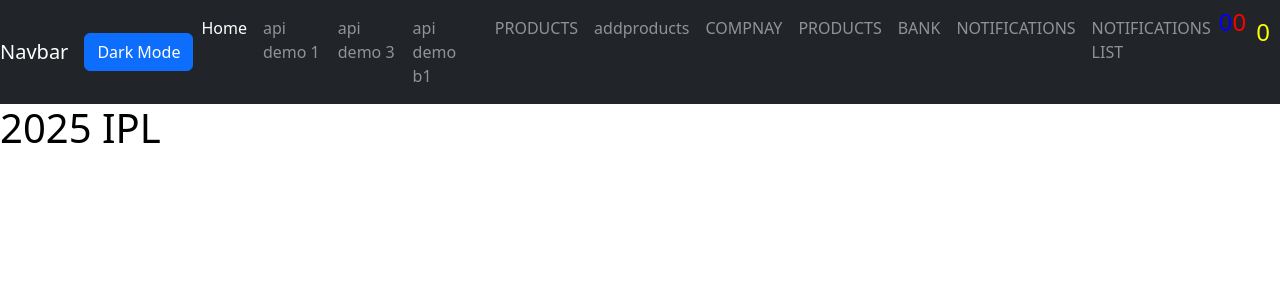
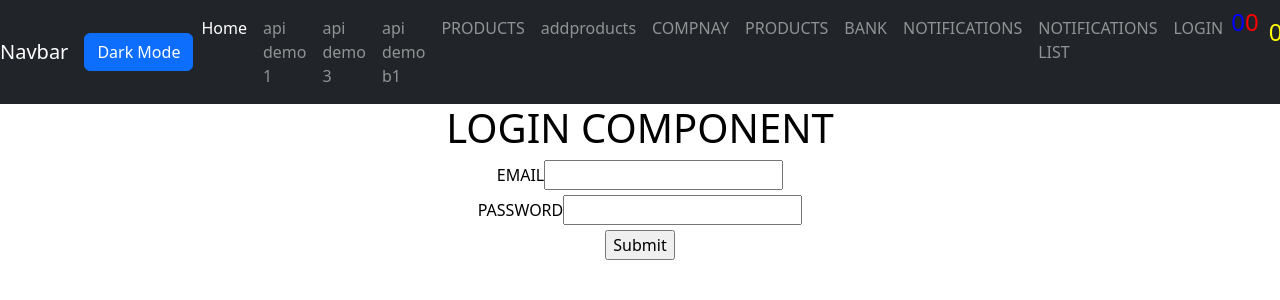
Before and after one commit to samirvithlani/2025-mern-evn, a React (Vite) app: page / in a window 1280 px wide. Shown: the top 300 px of the page. Built offline with nearby package versions, Linux system fonts and the light colour scheme.

Commit message:
protected routes

```diff
--- a/package.json
+++ b/package.json
@@ -19,7 +19,8 @@
     "react-hook-form": "^7.56.0",
     "react-redux": "^9.2.0",
     "react-router-dom": "^7.5.0",
-    "react-toastify": "^11.0.5"
+    "react-toastify": "^11.0.5",
+    "redux-persist": "^6.0.0"
   },
   "devDependencies": {
     "@types/react": "^18.2.66",
--- a/src/App.jsx
+++ b/src/App.jsx
@@ -47,6 +47,8 @@
 import { BankComponent } from "./components/BankComponent";
 import { Notifications } from "./components/Notifications";
 import { NotificationList } from "./components/NotificationList";
+import { Login } from "./Login";
+import ProtectedRoutes from "./hooks/ProtecteRoutes";
 
 function App() {
   const appFun = () => {
@@ -73,6 +75,9 @@
         <Navabar></Navabar>
 
         <Routes>
+
+          <Route element = {<ProtectedRoutes/>}>
+
           <Route path="/" element={<IPL />}></Route>
           <Route path="/students" element={<Students />}></Route>
           <Route path="/usestatedemo" element={<UseStateDemo />}></Route>
@@ -99,6 +104,10 @@
           <Route path="/bank" element = {<BankComponent/>}></Route>
           <Route path="/notifications" element = {<Notifications/>}></Route>
           <Route path="/notificationList" element = {<NotificationList/>}></Route>
+          </Route>
+
+
+          <Route path="/login" element = {<Login/>}></Route>
           {/* <Route path='/*' element ={<h1>404</h1>}></Route> */}
           <Route path="/*" element={<Error404 />}></Route>
         </Routes>
--- /dev/null
+++ b/src/Login.jsx
@@ -0,0 +1,36 @@
+import axios from 'axios'
+import React from 'react'
+import { useForm } from 'react-hook-form'
+import { useDispatch } from 'react-redux'
+import { toast } from 'react-toastify'
+import { addIdToStore } from './redux/AuthSlice'
+
+export const Login = () => {
+    const {register,handleSubmit}=useForm()
+    const dispatch = useDispatch()
+    const submitHandler = async(data)=>{
+        const res = await axios.post("https://node5.onrender.com/user/login",data)
+        if(res.status==200){
+            toast.success("login success....")
+            dispatch(addIdToStore(res.data.data._id))
+        }
+    }
+  return (
+    <div style={{textAlign:"center"}}>
+        <h1>LOGIN COMPONENT</h1>
+        <form onSubmit={handleSubmit(submitHandler)}>
+            <div>
+                <label>EMAIL</label>
+                <input type='text' {...register("email")}></input>
+            </div>
+            <div>
+                <label>PASSWORD</label>
+                <input type='text' {...register("password")}></input>
+            </div>
+            <div>
+                <input type='submit'></input>
+            </div>
+        </form>
+    </div>
+  )
+}
--- a/src/components/ApiDemo2.jsx
+++ b/src/components/ApiDemo2.jsx
@@ -17,6 +17,7 @@
   const { res, loader, refetch } = useFetchApi(
     "https://node5.onrender.com/user/user"
   ); //[]
+  console.log(res)
   const deleteUser = async (id) => {
     const res = await axios.delete(
       "https://node5.onrender.com/user/user/" + id
@@ -62,12 +63,13 @@
             <th>EMAIL</th>
             <th>AGE</th>
             <th>STATUS</th>
+            <th>PASSWORD</th>
 
             <th>ACTION</th>
           </tr>
         </thead>
         <tbody>
-          {res?.data?.data?.map((user) => {
+          {res?.map((user) => {
             return (
               <tr>
                 <td>{user._id}</td>
@@ -94,6 +96,9 @@
                     DETAIL
                   </button>
                   <Link to={`/updateuser/${user._id}`} className="btn btn-warning">UPDATE</Link>
+                </td>
+                <td>
+                  {user.password}
                 </td>
 
               </tr>
--- a/src/components/Navabar.jsx
+++ b/src/components/Navabar.jsx
@@ -149,6 +149,11 @@
               NOTIFICATIONS LIST
               </Link>
             </li>
+            <li class="nav-item">
+              <Link class="nav-link" to="/login">
+              LOGIN
+              </Link>
+            </li>
 
             <li class="nav-item">
               <h4 style={{color:"blue"}}>{cartState.length}</h4>
--- /dev/null
+++ b/src/hooks/ProtecteRoutes.jsx
@@ -0,0 +1,38 @@
+import { useEffect, useState } from "react"
+import { useSelector } from "react-redux"
+import { Outlet } from "react-router-dom"
+import { Login } from "../Login"
+
+const useAuth = ()=>{
+
+    const [auth, setauth] = useState({isLoggedin:false,role:""})
+    const [loading, setloading] = useState(true)
+
+    const authState = useSelector((state)=>state.auth)
+
+    useEffect(() => {
+
+        if(authState.id){
+            setauth({isLoggedin:true,role:""})
+        }
+        setloading(false)
+
+    }, [])
+
+    return {...auth,loading} // {auth,loading}
+
+}
+
+const ProtectedRoutes = ()=>{
+
+
+    const auth = useAuth() //{auth:{},loading...}
+    if(auth.loading){
+        return <h1>Loading....</h1>
+    }
+
+    return auth.isLoggedin? <Outlet></Outlet> : <Login/>
+
+}
+
+export default ProtectedRoutes
--- a/src/main.jsx
+++ b/src/main.jsx
@@ -3,13 +3,18 @@
 import App from "./App.jsx";
 import { BrowserRouter } from "react-router-dom";
 import { Provider } from "react-redux";
-import { store } from "./store.jsx";
+
+
+import { PersistGate } from "redux-persist/integration/react";
+import { persistor, store } from "./store.jsx";
 //import './index.css'
 
 ReactDOM.createRoot(document.getElementById("root")).render(
   <Provider store={store}>
+    <PersistGate loading={null} persistor={persistor}>
     <BrowserRouter>
       <App />
     </BrowserRouter>
+    </PersistGate>
   </Provider>
 );
--- /dev/null
+++ b/src/redux/AuthSlice.jsx
@@ -0,0 +1,16 @@
+import { createSlice } from "@reduxjs/toolkit";
+
+const authSlice = createSlice({
+    name:"auth",
+    initialState:{
+        id:undefined
+    },
+    reducers:{
+        addIdToStore:(state,action)=>{
+            state.id = action.payload
+        }
+    }
+})
+
+export const {addIdToStore}=authSlice.actions
+export default authSlice.reducer
--- a/src/store.jsx
+++ b/src/store.jsx
@@ -1,14 +1,58 @@
+// import { configureStore } from "@reduxjs/toolkit";
+// import cartReducer from "./redux/cartSlice"
+// import bankReducer from "./redux/bankSlice"
+import contentReducer from "./redux/ContentSlice"
+import notificationreducer from "./redux/NotificationSlice"
+
+// export const store  = configureStore({
+//     reducer:{
+//         cart:cartReducer,
+//         bank:bankReducer,
+//         content:contentReducer,
+//         notification:notificationreducer
+//     }
+// })
+
+
 import { configureStore } from "@reduxjs/toolkit";
 import cartReducer from "./redux/cartSlice"
 import bankReducer from "./redux/bankSlice"
-import contentReducer from "./redux/ContentSlice"
-import notificationreducer from "./redux/NotificationSlice"
 
-export const store  = configureStore({
-    reducer:{
-        cart:cartReducer,
-        bank:bankReducer,
-        content:contentReducer,
-        notification:notificationreducer
-    }
+import { combineReducers } from "@reduxjs/toolkit";
+import storage from "redux-persist/lib/storage"
+import { persistReducer, persistStore, PURGE } from "redux-persist";
+import authReducer from "./redux/AuthSlice"
+
+
+// export const store = configureStore({
+//     reducer:{
+//         cart:cartReducer,
+//         bank:bankReducer
+//     }
+// })
+
+const rootReducer = combineReducers({
+    cart:cartReducer,
+    bank:bankReducer,
+    content:contentReducer,
+    notification:notificationreducer,
+    auth:authReducer
+
 })
+
+const persistConfig ={
+    key:"root",
+    storage,
+    whitelist:['bank','auth']
+}
+export const store = configureStore({
+    reducer: persistReducer(persistConfig,rootReducer),
+    middleware: (getDefaultMiddleware) =>
+    getDefaultMiddleware({
+      serializableCheck: {
+        ignoredActions: [PURGE],
+      },
+    }),
+
+})
+export const persistor = persistStore(store)
```
Also changed, not shown: 1 other file (tests, documents, lock files or other folders).
